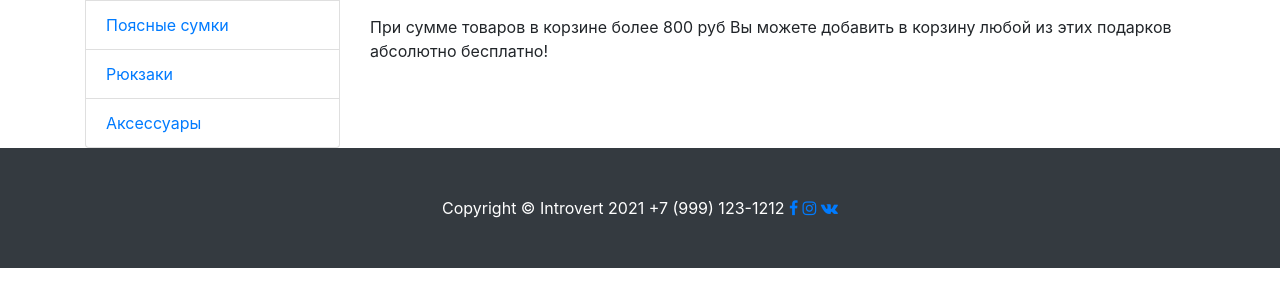
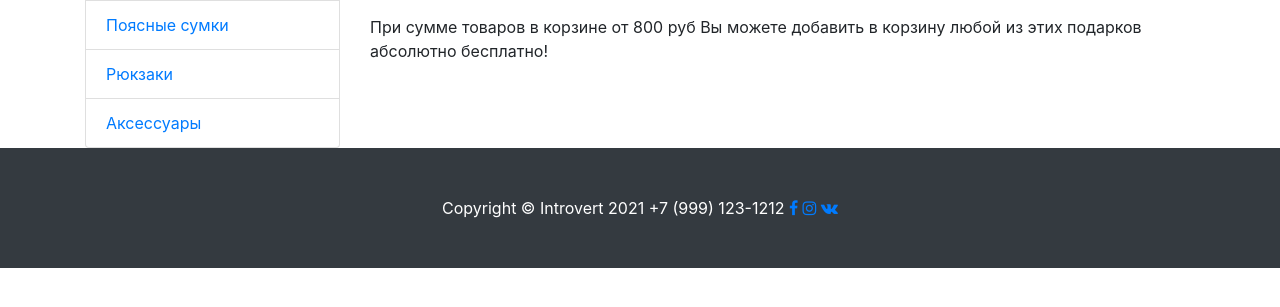
Before and after one commit to rudotcom/electron, a Django app: page /gifts/ in a window 1280 px wide. Shown: the part 153-460 px from the top of the page. Run offline with Django 3.2, Linux system fonts and the light colour scheme; data comes from the database, SQL or seed files in the repository; parts of the project's set-up code (start-up, migrations or seed data) failed here and were passed over; some libraries are stand-ins or nearby versions.

Commit message:
от 800

```diff
--- a/templates/gift_list.html
+++ b/templates/gift_list.html
@@ -9,7 +9,7 @@
       </ol>
     </nav>
 <p>
-    При сумме товаров в корзине более {{ bonus_sum }} руб Вы можете добавить в корзину любой из этих подарков абсолютно бесплатно!
+    При сумме товаров в корзине от {{ bonus_sum }} руб Вы можете добавить в корзину любой из этих подарков абсолютно бесплатно!
 </p>
 
         <div class="row mt-5">
```
